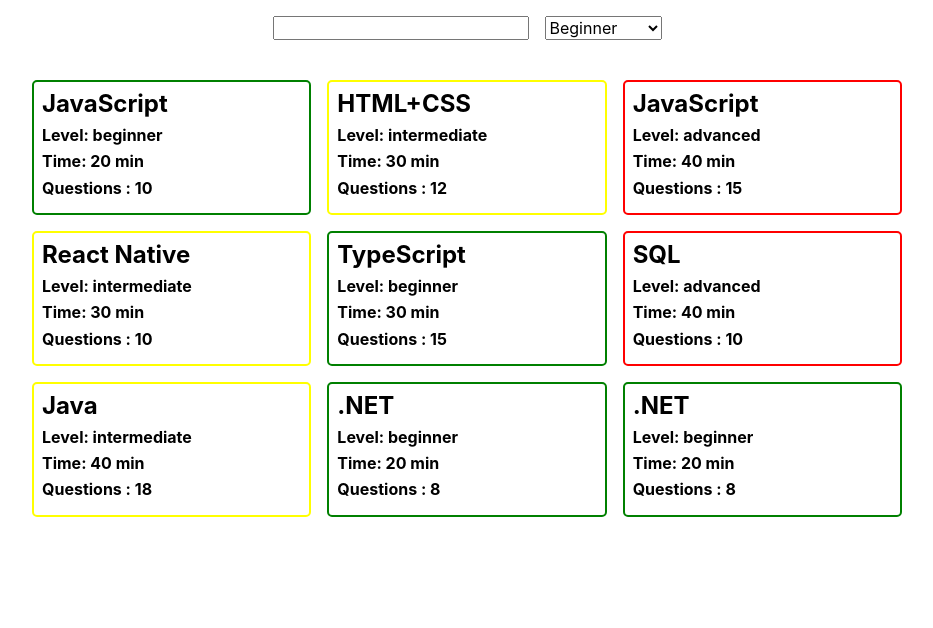
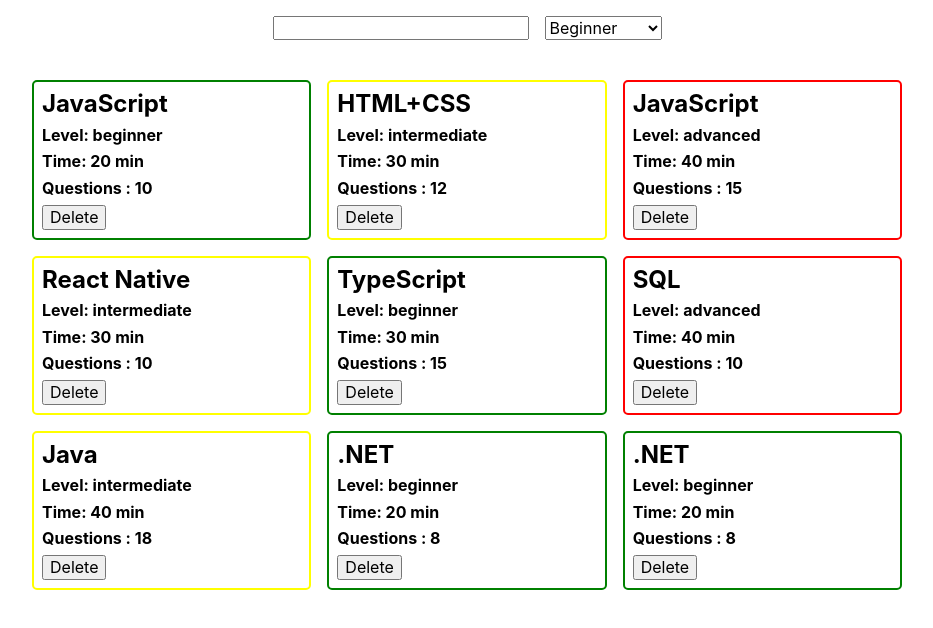
Before and after one commit to Svitlana-Ivanchuk/React_lessons, a React (Create React App) app: page / in a window 1280 px wide. Shown: the top 628 px of the page, without its empty margins (173-1106 px from the left). Built offline with nearby package versions, Linux system fonts and the light colour scheme.

Commit message:
add button delete

```diff
--- a/src/components/App.jsx
+++ b/src/components/App.jsx
@@ -1,16 +1,30 @@
 import { QuizList } from './QuizList/QuizList';
-import quizItems from '../data.json';
+import initialQuizItems from '../data.json';
 import { SearchBar } from './SearchBar/SearchBar';
 import { GlobalStyle } from './GlobalStyle';
 import { Layout } from './Layout';
+import { Component } from 'react';
 //import { IconName } from 'react-icons/hi';
 
-export const App = () => {
+export class App extends Component {
+  state = {
+    quizItems: initialQuizItems,
+  };
+  handelDelete = quizId => {
+    this.setState(prevState => {
+      return {
+        quizItems: prevState.quizItems.filter(quiz => quiz.id !== quizId),
+      };
+    });
+  };
+
+  render() {
     return (
       <Layout>
         <SearchBar />
-      <QuizList items={quizItems} />
+        <QuizList items={this.state.quizItems} onDelete={this.handelDelete} />
         <GlobalStyle />
       </Layout>
     );
-};
+  }
+}
--- a/src/components/QuizCard/QuizCard.js
+++ b/src/components/QuizCard/QuizCard.js
@@ -1,6 +1,9 @@
 import { Wrapper, Topic, Text } from './Quizcard.styled';
 
-export const QuizCard = ({ item: { topic, level, time, questions } }) => {
+export const QuizCard = ({
+  item: { id, topic, level, time, questions },
+  onDelete,
+}) => {
   return (
     <Wrapper>
       <Topic>{topic}</Topic>
@@ -13,6 +16,10 @@
       <Text>
         <b>Questions : {questions}</b>
       </Text>
+      <div>
+        <button onClick={() => onDelete(id)}>Delete</button>
+        {/*<button onClick={onDelete}>Delete</button>*/}
+      </div>
     </Wrapper>
   );
 };
--- a/src/components/QuizList/QuizList.js
+++ b/src/components/QuizList/QuizList.js
@@ -1,13 +1,13 @@
 import { QuizCard } from '../QuizCard/QuizCard';
 import { List, ListItem } from './QuizList.styled';
 
-export const QuizList = ({ items }) => {
+export const QuizList = ({ items, onDelete }) => {
   //console.log(props.items);
   return (
     <List>
       {items.map(item => (
         <ListItem key={item.id} level={item.level}>
-          <QuizCard item={item} />
+          <QuizCard item={item} onDelete={onDelete} />
         </ListItem>
       ))}
     </List>
```
Also changed, not shown: src/components/QuizList/QuizList.styled.js (+0 -14 lines). Lines whose indentation alone changed are shown as unchanged.
